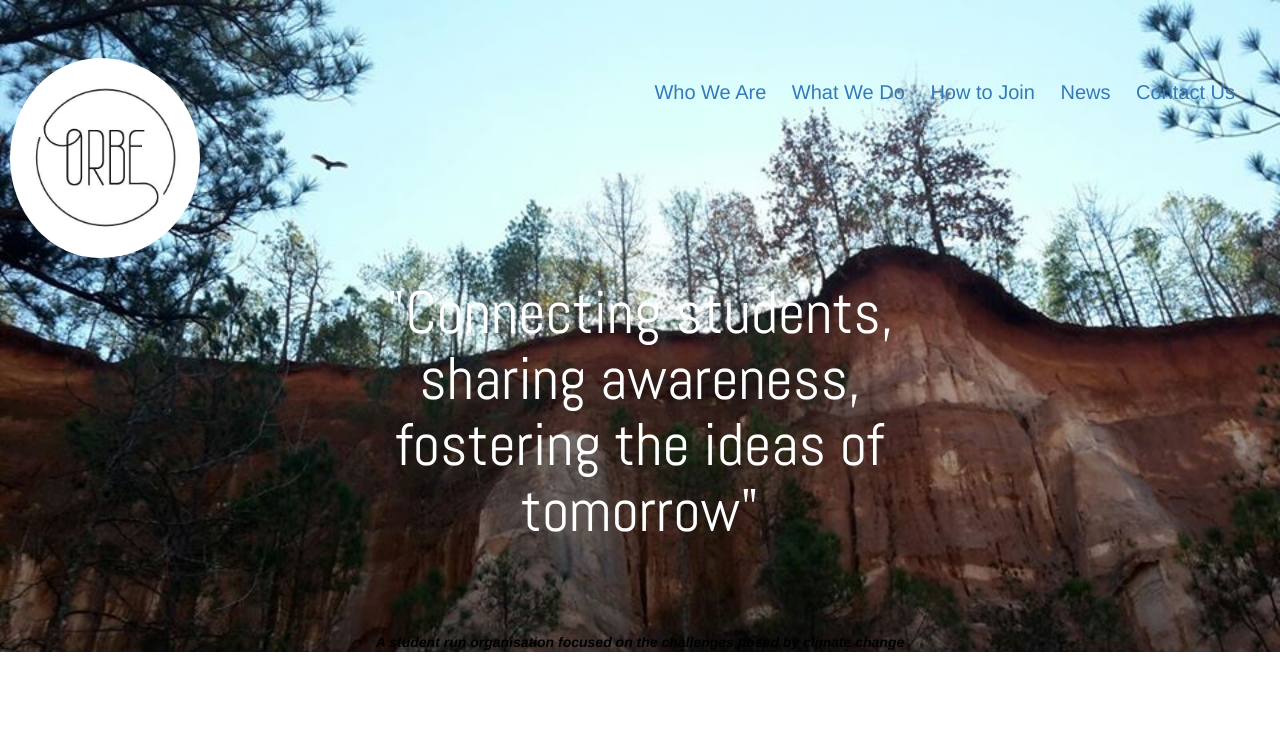
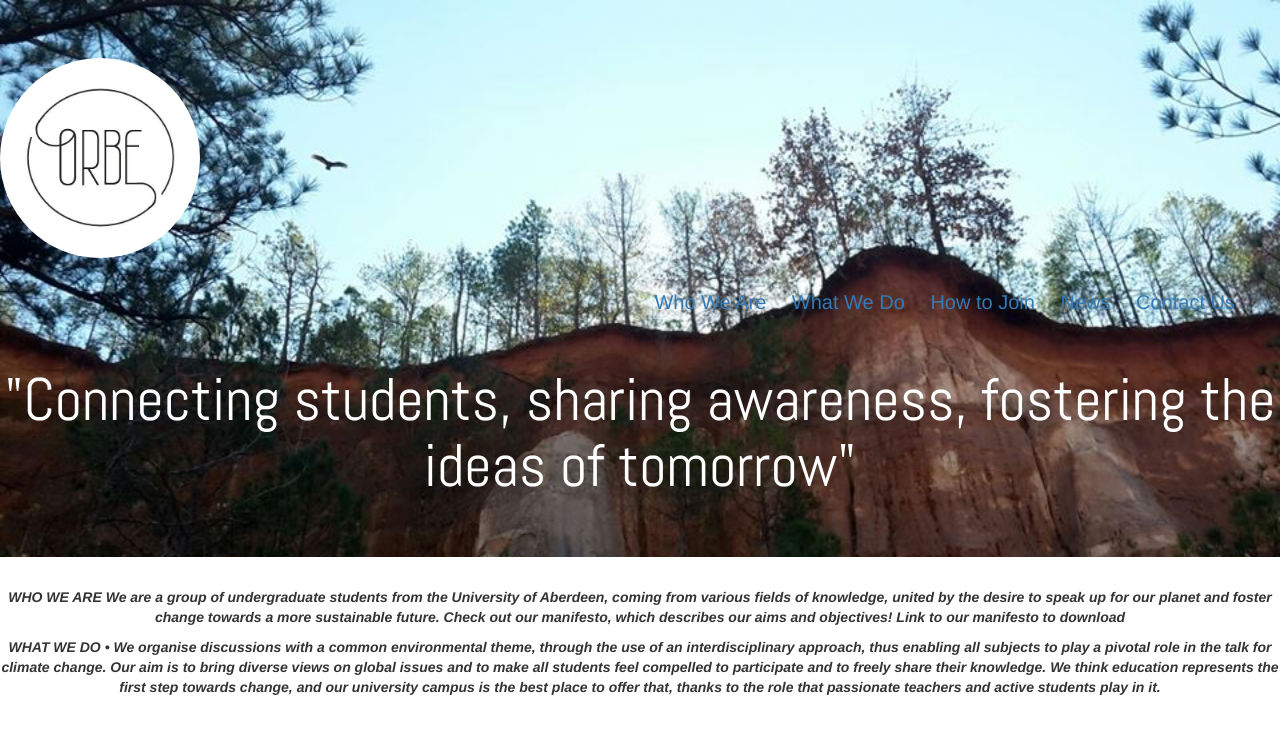
Before and after one commit to astrodea/ORBE, a plain HTML site: page index.html in a window 1280 px wide. Drawn offline with Linux system fonts and the light colour scheme.

Commit message:
new change

```diff
--- a/index.html
+++ b/index.html
@@ -35,6 +35,7 @@
     text-align: center;
     font-size: 60px;
     color: white;
+    background-color: transparent;
   }
   p{
     text-align: center;
@@ -45,13 +46,13 @@
     height:200px;
     position:relative;
     text-align:left;
-    margin: 10px 1000px 2px 0px;
+    margin: 10px 0px 0px 0px;
     border-radius: 100px;
     float:left;
-    padding-left: 10px;
+    padding-left: 0px;
   }
   .jumbotron {
-      ///background-color: rgba(255,255,255,0.5);
+      //background-color: rgba(255,255,255,0.5);
       background-color: transparent;
   }
   </style>
@@ -61,10 +62,10 @@
   <header>
     <div class='jumbotron'>
       <div class="row">
-        <div class="col-sm-4">
+        <div class="col-sm-12">
           <img src="./logo.jpg" class=”img-responsive”>
         </div>
-        <div class="col-sm-8">
+        <div class="col-sm-12">
           <ul>
             <li><a href="#">Who We Are</a></li>
             <li><a href="#">What We Do</a></li>
@@ -75,15 +76,23 @@
         </div>
       </div>
     <div class="row">
-      <div class="col-sm-3">
-      </div>
-      <div class="col-sm-6">
+      <div class="col-sm-12">
       <h2> "Connecting students, sharing awareness,
         fostering the ideas of tomorrow" </h2>
       </div>
     </div>
   </div>
-    <p>A student run organisation focused on the challenges posed by climate change </p>
   </header>
+  <p>WHO WE ARE
+We are a group of undergraduate students from the University of Aberdeen, coming from various fields of knowledge, united by the desire to speak up for our planet and foster change towards a more sustainable future.
+Check out our manifesto, which describes our aims and objectives!
+Link to our manifesto to download </p>
+<p>WHAT WE DO
+•	We organise discussions with a common environmental theme, through the use of an interdisciplinary approach, thus enabling all subjects to play a pivotal role in the talk for climate change.
+Our aim is to bring diverse views on global issues and to make all students feel compelled to participate and to freely share their knowledge.
+We think education represents the first step towards change, and our university campus is the best place to offer that, thanks to the role that passionate teachers and active students play in it.
+</p>
+
+
 </body>
 </html>
```
